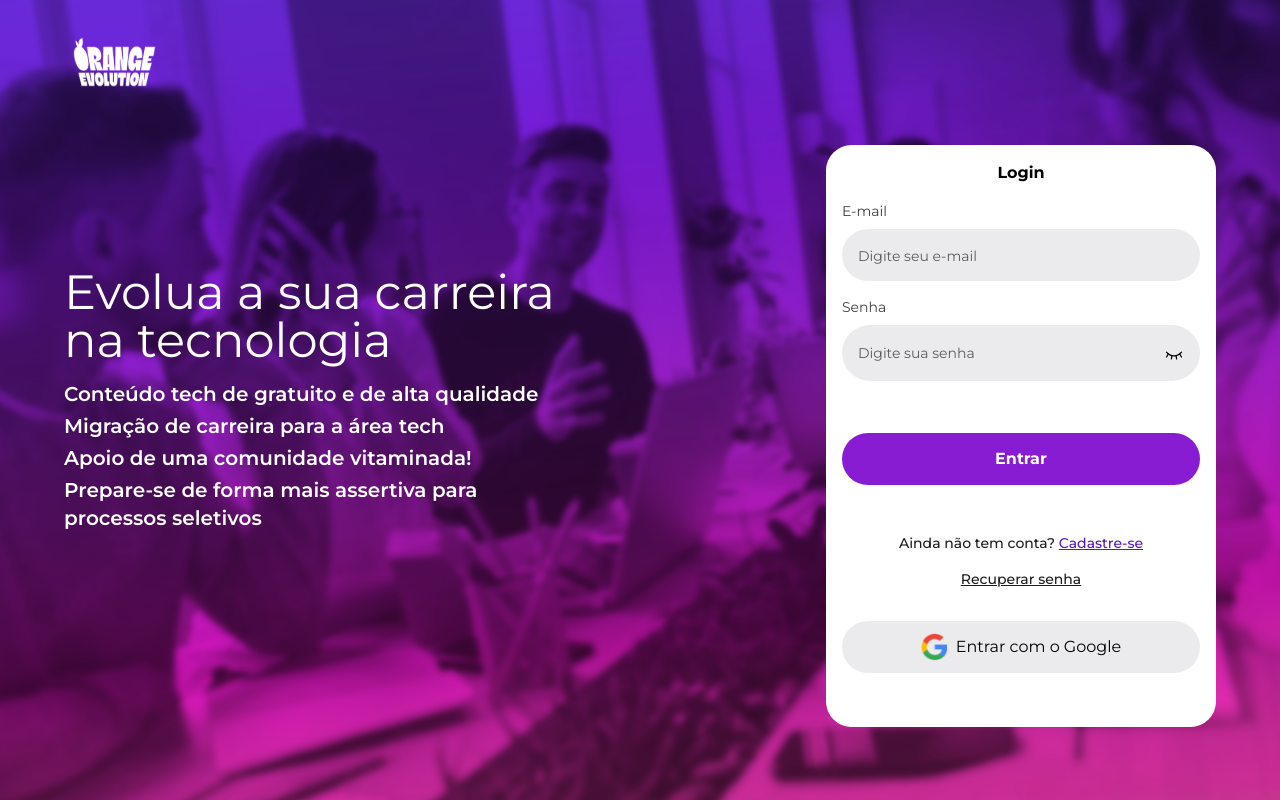
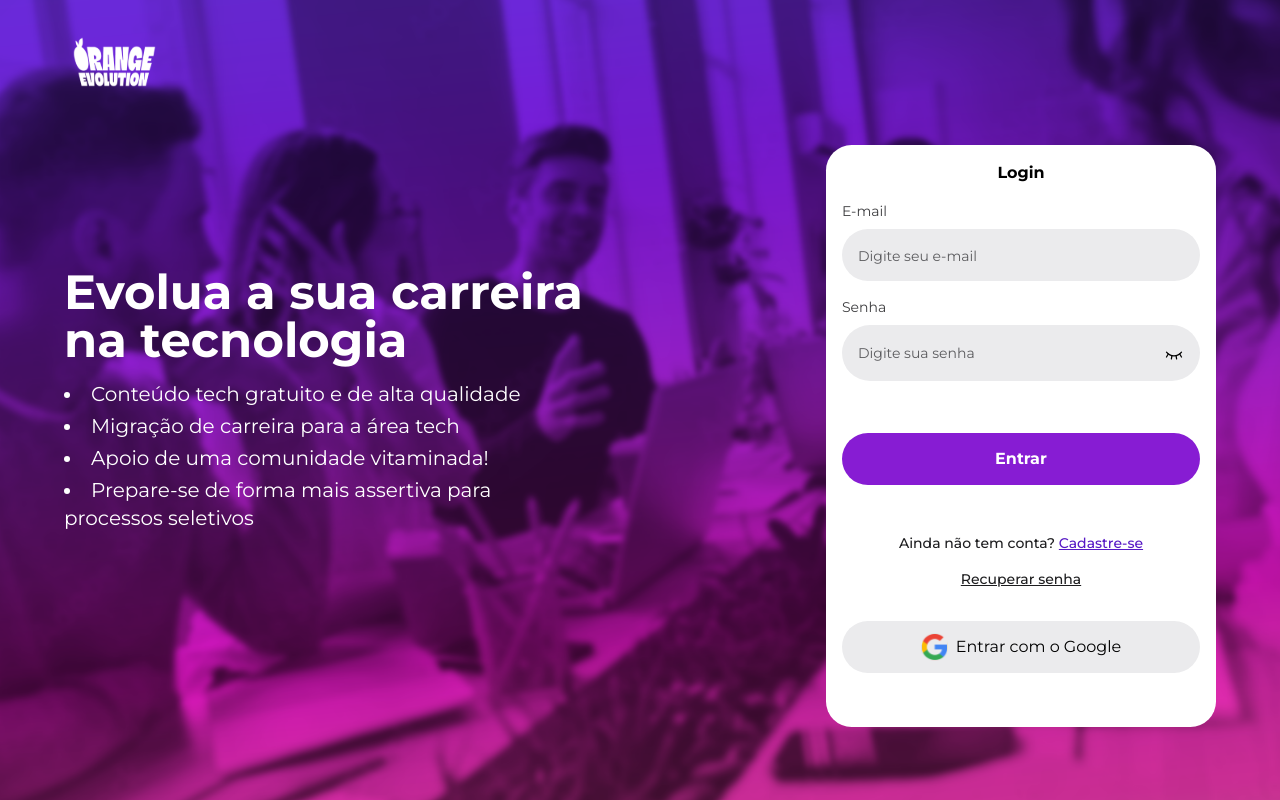
Before and after one commit to afonsonrodrigues/fchackathon-front, a React (Vite) app: page / in a window 1280 px wide. Built offline with nearby package versions, Linux system fonts and the light colour scheme.

Commit message:
fixes na /login, /home e banner spotify

```diff
--- a/src/components/LoginForm/index.jsx
+++ b/src/components/LoginForm/index.jsx
@@ -6,6 +6,7 @@ import "../../styles/utils.css";
 import { setItem } from "../../utils/storage";
 import ClosedEye from "../ShowPass/ClosedEye";
 import OpenedEye from "../ShowPass/OpenedEye";
+import { WarningCircle } from 'phosphor-react';
 import {
     CustomForm,
     InputsContainer,
@@ -96,7 +97,12 @@ export default function LoginForm({ path }) {
                         />
                     )}
                     {form.error && (
-                        <span className="error-message">{form.error}</span>
+                        <div className="flex items-center justify-center">
+                            <span className="error-message flex items-center justify-center">
+                                {form.error}
+                                <WarningCircle className="ml-1" size={16} />
+                            </span>
+                        </div>
                     )}
                 </InputWrapper>
             </InputsContainer>
--- a/src/components/SignUpPage/SignUpForm/index.jsx
+++ b/src/components/SignUpPage/SignUpForm/index.jsx
@@ -4,6 +4,7 @@ import api from "../../../services/api";
 import "../../../styles/utils.css";
 import ClosedEye from "../../ShowPass/ClosedEye";
 import OpenedEye from "../../ShowPass/OpenedEye";
+import { WarningCircle } from 'phosphor-react';
 import { CheckboxContainer, CustomForm, InputWrapper, LinksContainer } from "./styled";
 
 export default function SignUpForm() {
@@ -121,7 +122,12 @@ export default function SignUpForm() {
                         <ClosedEye setShowPass={setShowPass}
                             showPass={showPass} className="show-icon" onClick={handleShowPass} />
                     )}
-                    {form.error && <span className="error-message">{form.error}</span>}
+                    {form.error &&
+                        <div>
+                            <span className="error-message">{form.error}</span>
+                            <WarningCircle className="ml-1" size={16} />
+                        </div>
+                    }
                 </InputWrapper>
                 <div
                     className="flex items-center jus mb-4"
--- a/src/components/SpotifyBanner/index.jsx
+++ b/src/components/SpotifyBanner/index.jsx
@@ -1,4 +1,3 @@
-import { NavLink } from 'react-router-dom';
 import '../../styles/utils.css';
 import { BannerBg, BannerContainer, BannerImageContainer, BannerText, BannerTextWrapper, BannerTitle, EmptyContainer, SpotifyButton } from './styled';
 
--- a/src/pages/Login/index.jsx
+++ b/src/pages/Login/index.jsx
@@ -18,9 +18,9 @@ export default function Login() {
         <OuterBg className='flex flex-col items-center lg:flex-row lg:justify-between lg:px-16 xl:justify-center'>
             <div className='flex flex-col items-center lg:w-full lg:flex-row lg:justify-between xl:w-[1152px]'>
                 <div className='text-white hidden lg:block lg:w-[404px] xl:w-[519px] relative'>
-                    <h1 className='text-[32px] mb-4 xl:text-5xl'>Evolua a sua carreira na tecnologia</h1>
-                    <ul className='flex flex-col gap-1 text-lg font-semibold xl:text-xl'>
-                        <li>Conteúdo tech de gratuito e de alta qualidade</li>
+                    <h1 className='text-[32px] mb-4 xl:text-5xl font-bold'>Evolua a sua carreira na tecnologia</h1>
+                    <ul className='flex flex-col gap-1 font-normal xl:text-xl list-disc list-inside'>
+                        <li>Conteúdo tech gratuito e de alta qualidade</li>
                         <li>Migração de carreira para a área tech</li>
                         <li>Apoio de uma comunidade vitaminada!</li>
                         <li>Prepare-se de forma mais assertiva para processos seletivos</li>
```
